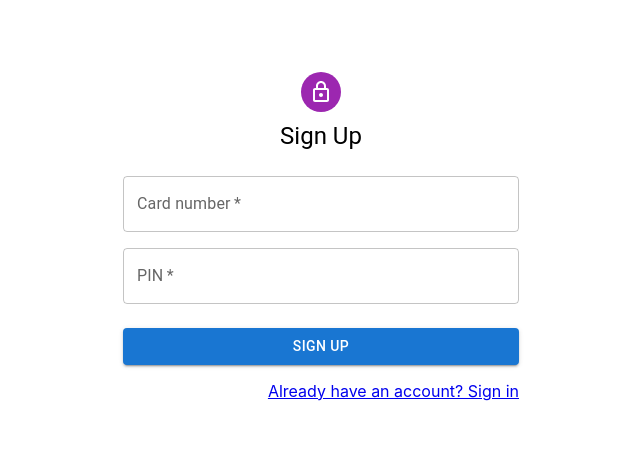
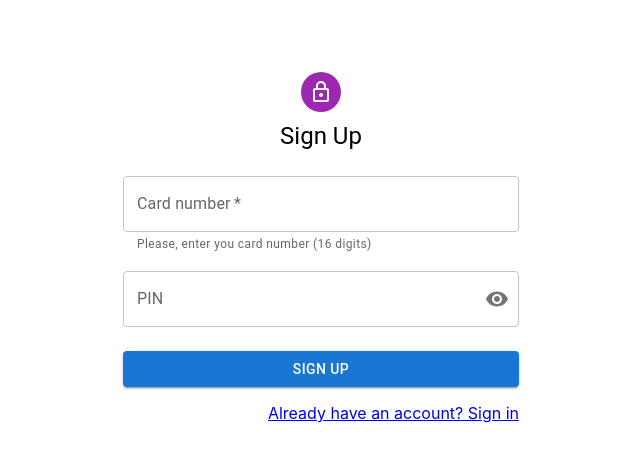
Before and after one commit to ejbravo/bank_account, a React (Create React App) app in the folder bank-frontend/: page /signup in a window 1280 px wide. Shown: the top 462 px of the page, without its empty margins (319-959 px from the left). Built offline with nearby package versions, Linux system fonts and the light colour scheme.

Commit message:
SignIn/SignUp form refactor

```diff
--- a/bank-frontend/src/components/Movements.tsx
+++ b/bank-frontend/src/components/Movements.tsx
@@ -48,7 +48,7 @@ const Movements = () => {
 
   return (
     <PageLayout width='md'>
-      <CustomTitle text={'Movements'} variant='h4' />
+      <CustomTitle text={'My account'} variant='h4' />
       <Operations onChange={(newMovement) => onUpdate(newMovement)} />
       <TableContainer component={Paper}>
         <Table sx={{ minWith: 650 }} aria-label='movements'>
--- a/bank-frontend/src/components/SignIn.tsx
+++ b/bank-frontend/src/components/SignIn.tsx
@@ -1,8 +1,14 @@
-import React, { createContext, FormEvent } from 'react';
+import React, { createContext, FormEvent, useState } from 'react';
 import { useNavigate } from 'react-router-dom';
-import axios from 'axios';
+import axios, { AxiosError } from 'axios';
 
-import { LockerIcon, CustomTitle, CustomForm, CustomLink } from './common';
+import {
+  LockerIcon,
+  CustomTitle,
+  CustomForm,
+  CustomLink,
+  CustomAlert,
+} from './common';
 import { PageLayout, SmallBox } from '../layouts';
 import { AuthDto, Token } from '../types';
 import useAuth from '../hooks/useAuth';
@@ -11,6 +17,7 @@ const SignIn = () => {
   const text = 'Sign In';
 
   const { singIn } = useAuth();
+  const [error, setError] = useState<string[]>([]);
 
   // link literals
   const to = '/signup';
@@ -24,7 +31,17 @@ const SignIn = () => {
       const { accessToken } = data as Token;
       singIn(accessToken);
     } catch (error) {
-      console.error(error);
+      if ((error as AxiosError).response) {
+        const errorData = (error as AxiosError).response?.data;
+        if (errorData) {
+          const message = (errorData as any).message;
+          const errors = typeof message === 'string' ? [message] : message;
+          setError(errors);
+        }
+      } else {
+        const message = (error as any).message;
+        setError(message);
+      }
     }
   };
 
@@ -35,6 +52,7 @@ const SignIn = () => {
         <CustomTitle text={text} />
         <CustomForm buttonText={text} onSubmit={onSubmit} />
         <CustomLink to={to} text={linkText} />
+        {!!error.length && <CustomAlert messages={error} />}
       </SmallBox>
     </PageLayout>
   );
--- a/bank-frontend/src/components/common/CustomForm.tsx
+++ b/bank-frontend/src/components/common/CustomForm.tsx
@@ -1,6 +1,17 @@
-import React, { FormEvent } from 'react';
-import { Box, Button, Grid, TextField } from '@mui/material';
+import React, { FormEvent, useState } from 'react';
+import {
+  Box,
+  Button,
+  FormControl,
+  Grid,
+  IconButton,
+  InputAdornment,
+  InputLabel,
+  OutlinedInput,
+  TextField,
+} from '@mui/material';
 import { AuthDto } from '../../types';
+import { Visibility, VisibilityOff } from '@mui/icons-material';
 
 interface Props {
   buttonText: string;
@@ -8,6 +19,8 @@ interface Props {
 }
 
 const CustomForm = ({ buttonText, onSubmit }: Props) => {
+  const [showPin, setShowPin] = useState<boolean>(false);
+
   // submitHandler
   const submitHandler = (event: FormEvent<HTMLFormElement>) => {
     event.preventDefault();
@@ -19,15 +32,48 @@ const CustomForm = ({ buttonText, onSubmit }: Props) => {
   };
 
   return (
-    <Box component='form' noValidate sx={{ mt: 3 }} onSubmit={submitHandler}>
+    <Box
+      component='form'
+      sx={{ mt: 3, display: 'flex', flexWrap: 'wrap' }}
+      onSubmit={submitHandler}
+    >
       <Grid container spacing={2}>
         <Grid item xs={12}>
-          <TextField name='cardId' label='Card number' required fullWidth />
+          <TextField
+            inputProps={{ inputMode: 'numeric', pattern: '[0-9]*' }}
+            name='cardId'
+            label='Card number'
+            helperText='Please, enter you card number (16 digits)'
+            required
+            fullWidth
+          />
         </Grid>
         <Grid item xs={12}>
-          <TextField name='pin' label='PIN' required fullWidth />
+          <FormControl fullWidth variant='outlined'>
+            <InputLabel htmlFor='outlined-adornment-pin'>PIN</InputLabel>
+            <OutlinedInput
+              id='outlined-adornment-pin'
+              name='pin'
+              type={showPin ? 'text' : 'password'}
+              placeholder='Please, enter your PIN (4 digits)'
+              endAdornment={
+                <InputAdornment position='end'>
+                  <IconButton
+                    aria-label='toggle pin visibility'
+                    onClick={() => setShowPin(!showPin)}
+                    onMouseDown={(event) => event.preventDefault()}
+                    edge='end'
+                  >
+                    {showPin ? <VisibilityOff /> : <Visibility />}
+                  </IconButton>
+                </InputAdornment>
+              }
+              label='PIN'
+            />
+          </FormControl>
         </Grid>
       </Grid>
+
       <Button type='submit' fullWidth variant='contained' sx={{ mt: 3, mb: 2 }}>
         {buttonText}
       </Button>
```
